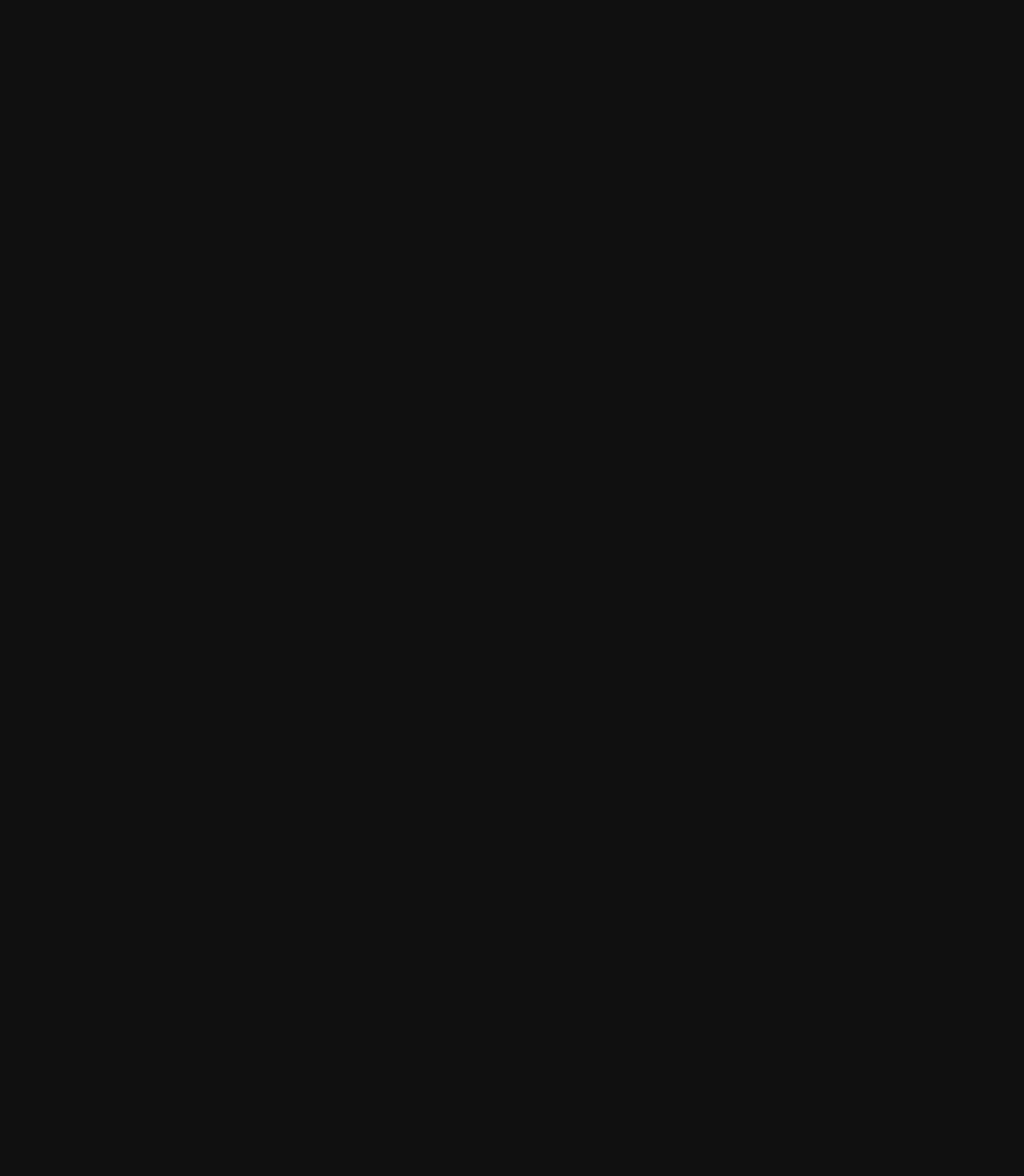
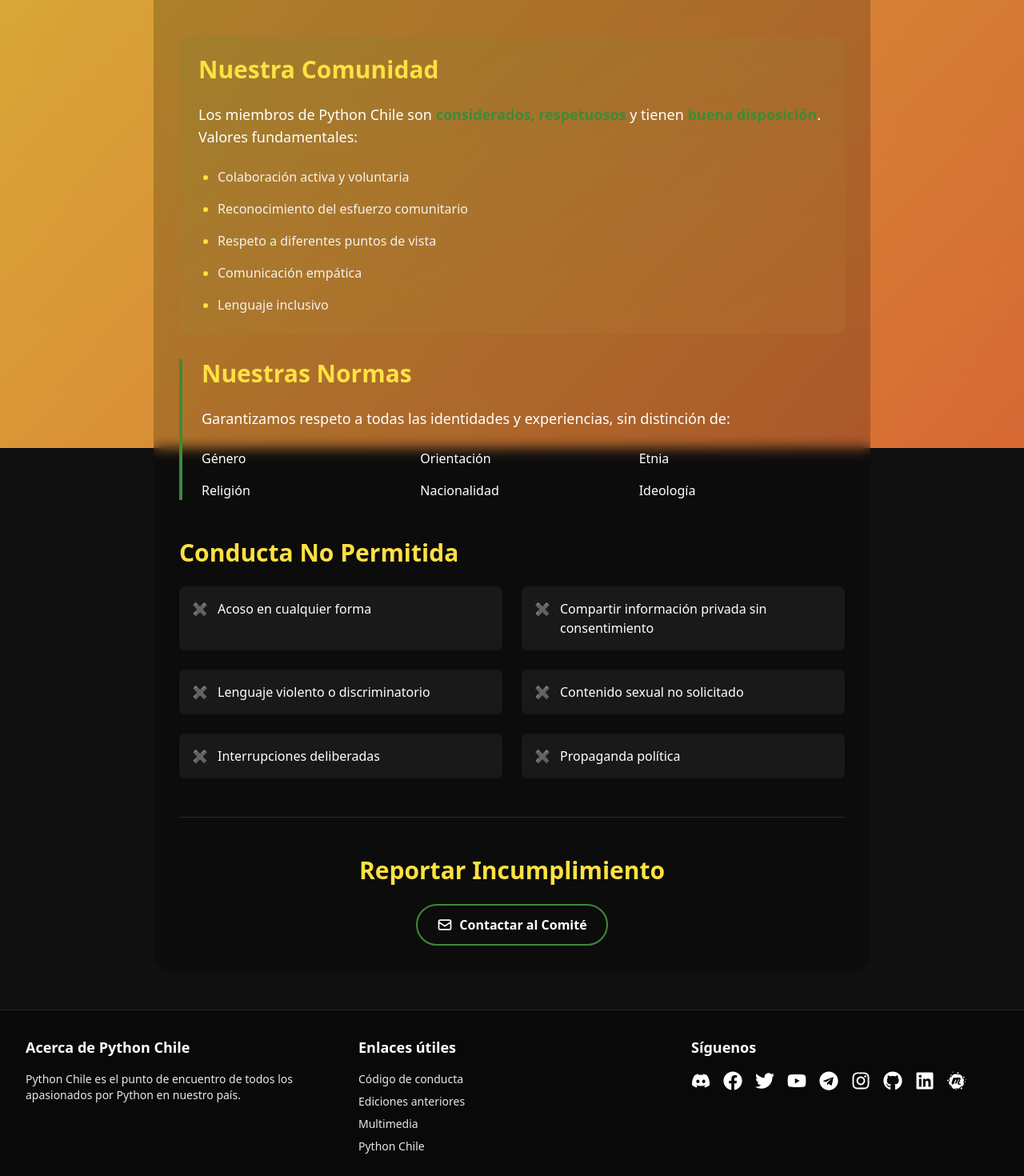
Before and after one commit to python-chile/pydaydotcl, a Next.js app: page /conduct in a window 1280 px wide. Before the commit this address had no page. Shown: the part 240-1710 px from the top of the page at 80% size. Before the commit the page ends 800 px from the top, so only its background shows below. Built offline with nearby package versions, Linux system fonts and the light colour scheme.

Commit message:
Add code of conduct

```diff
--- /dev/null
+++ b/src/app/conduct/page.js
@@ -0,0 +1,98 @@
+import Link from "next/link";
+
+export default function CodeOfConductPage() {
+  return (
+    <section className="container-py relative z-10">
+      <div className="max-w-4xl mx-auto backdrop-blur-sm bg-black/20 rounded-3xl p-6 md:p-8">
+        {/* Encabezado */}
+        <div className="text-center mb-12">
+          <h1 className="section-title text-[var(--accent-yellow)] mb-4">
+            Código de Conducta
+          </h1>
+          <p className="text-lg text-white/80">
+            (Adaptación del código de conducta de la Python Software Foundation)
+          </p>
+        </div>
+
+        <div className="prose prose-invert max-w-none">
+          {/* Sección Nuestra Comunidad */}
+          <div className="bg-gradient-to-br from-[var(--primary-green)]/10 to-[var(--accent-yellow)]/5 p-6 rounded-xl mb-8">
+            <h2 className="text-2xl md:text-3xl font-bold mb-6 text-[var(--accent-yellow)]">
+              Nuestra Comunidad
+            </h2>
+            <p className="text-lg mb-6">
+              Los miembros de Python Chile son <strong className="text-[var(--primary-green)]">considerados, respetuosos</strong> y
+              tienen <strong className="text-[var(--primary-green)]">buena disposición</strong>. Valores fundamentales:
+            </p>
+            <ul className="space-y-4 pl-6 list-disc marker:text-[var(--accent-yellow)]">
+              {[
+                "Colaboración activa y voluntaria",
+                "Reconocimiento del esfuerzo comunitario",
+                "Respeto a diferentes puntos de vista",
+                "Comunicación empática",
+                "Lenguaje inclusivo"
+              ].map((item, index) => (
+                <li key={index} className="text-white/90">{item}</li>
+              ))}
+            </ul>
+          </div>
+
+          {/* Sección Normas */}
+          <div className="border-l-4 border-[var(--primary-green)] pl-6 mb-12">
+            <h2 className="text-2xl md:text-3xl font-bold mb-6 text-[var(--accent-yellow)]">
+              Nuestras Normas
+            </h2>
+            <p className="text-lg">
+              Garantizamos respeto a todas las identidades y experiencias, sin distinción de:
+            </p>
+            <div className="grid grid-cols-2 md:grid-cols-3 gap-4 mt-6">
+              {['Género', 'Orientación', 'Etnia', 'Religión', 'Nacionalidad', 'Ideología'].map((item, index) => (
+                <div key={index} className="badge-pill">
+                  {item}
+                </div>
+              ))}
+            </div>
+          </div>
+
+          {/* Comportamiento Inapropiado */}
+          <div className="mb-12">
+            <h2 className="text-2xl md:text-3xl font-bold mb-6 text-[var(--accent-yellow)]">
+              Conducta No Permitida
+            </h2>
+            <div className="grid md:grid-cols-2 gap-6">
+              {[
+                "Acoso en cualquier forma",
+                "Compartir información privada sin consentimiento",
+                "Lenguaje violento o discriminatorio",
+                "Contenido sexual no solicitado",
+                "Interrupciones deliberadas",
+                "Propaganda política"
+              ].map((item, index) => (
+                <div key={index} className="flex items-start space-x-3 p-4 bg-white/5 rounded-lg">
+                  <div className="text-[var(--outline-red)]">✖</div>
+                  <span className="flex-1">{item}</span>
+                </div>
+              ))}
+            </div>
+          </div>
+
+          {/* Contacto */}
+          <div className="text-center border-t border-[var(--primary-green)]/30 pt-12 mt-12">
+            <h2 className="text-2xl md:text-3xl font-bold mb-6 text-[var(--accent-yellow)]">
+              Reportar Incumplimiento
+            </h2>
+            <Link
+              href="mailto:coc@pythonchile.cl"
+              className="btn-primary inline-flex items-center mx-auto"
+            >
+              <svg className="w-5 h-5 mr-2" fill="none" stroke="currentColor" viewBox="0 0 24 24">
+                <path strokeLinecap="round" strokeLinejoin="round" strokeWidth={2} d="M3 8l7.89 5.26a2 2 0 002.22 0L21 8M5 19h14a2 2 0 002-2V7a2 2 0 00-2-2H5a2 2 0 00-2 2v10a2 2 0 002 2z" />
+              </svg>
+              Contactar al Comité
+            </Link>
+          </div>
+        </div>
+      </div>
+    </section>
+  );
+}
--- a/src/app/register/page.js
+++ b/src/app/register/page.js
@@ -1,6 +1,6 @@
 import RegistrationForm from '@/components/RegistrationForm';
 
-export default function RegistroPage() {
+export default function RegisterPage() {
   return (
     <div className="container-py">
       <div className="max-w-xl mx-auto">
--- a/src/components/Footer.js
+++ b/src/components/Footer.js
@@ -83,13 +83,40 @@ export default function Footer() {
             <ul className="space-y-2 text-sm">
               <li>
                 <Link
-                  href="/codigo-conducta"
+                  href="/conduct"
                   className="text-white/90 hover:text-accent-yellow transition-colors duration-200"
                 >
                   Código de conducta
                 </Link>
               </li>
-              {/* Otros enlaces */}
+              <li>
+                <Link
+                  href="/previous-editions"
+                  className="text-white/90 hover:text-accent-yellow transition-colors duration-200"
+                >
+                  Ediciones anteriores
+                </Link>
+              </li>
+
+              <li>
+                <Link
+                  href="/multimedia"
+                  className="text-white/90 hover:text-accent-yellow transition-colors duration-200"
+                >
+                  Multimedia
+                </Link>
+              </li>
+
+              <li>
+                <a
+                  href="https://pythonchile.cl/"
+                  target="_blank"
+                  rel="noopener noreferrer"
+                  className="text-white/90 hover:text-accent-yellow transition-colors duration-200"
+                >
+                  Python Chile
+                </a>
+              </li>
             </ul>
           </div>
           {/* Redes sociales */}
```
